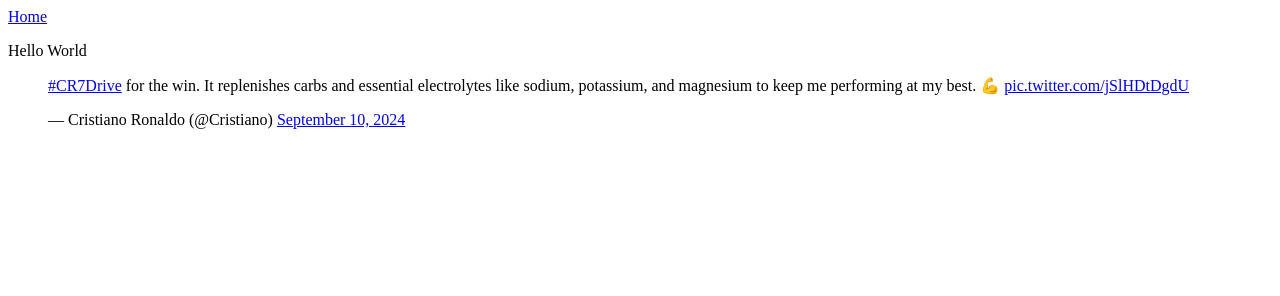
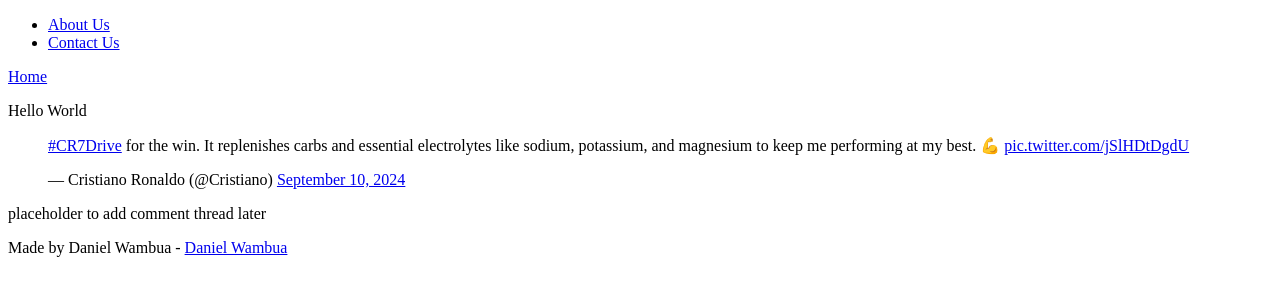
Before and after one commit to Danteushindi/My_First_Portfolio, a plain HTML site: page html_basic/tweets.html in a window 1280 px wide. Drawn offline with Linux system fonts and the light colour scheme.

Commit message:
edited index and tweets.html files by adding header,main & footer

```diff
--- a/html_basic/tweets.html
+++ b/html_basic/tweets.html
@@ -6,8 +6,26 @@
         <meta name="viewport" content="width=device-width, initial-scale=1.0">
     </head>
     <body>
-     <a href="index.html" target="_blank">Home</a>
-     <p>Hello World</p>
-     <blockquote class="twitter-tweet"><p lang="en" dir="ltr"><a href="https://twitter.com/hashtag/CR7Drive?src=hash&amp;ref_src=twsrc%5Etfw">#CR7Drive</a> for the win. It replenishes carbs and essential electrolytes like sodium, potassium, and magnesium to keep me performing at my best. 💪 <a href="https://t.co/jSlHDtDgdU">pic.twitter.com/jSlHDtDgdU</a></p>&mdash; Cristiano Ronaldo (@Cristiano) <a href="https://twitter.com/Cristiano/status/1833569093217357984?ref_src=twsrc%5Etfw">September 10, 2024</a></blockquote> <script async src="https://platform.twitter.com/widgets.js" charset="utf-8"></script>
+        <header>
+            <nav>
+                <ul>
+                    <li><a href="about.html" target="_blank">About Us</a></li>
+                    <li><a href="contact.html" target="_blank">Contact Us</a></li>
+                </ul>
+            </nav>
+        </header>
+        <main>
+            <article>
+                <a href="index.html" target="_blank">Home</a>
+                <p>Hello World</p>
+                <blockquote class="twitter-tweet"><p lang="en" dir="ltr"><a href="https://twitter.com/hashtag/CR7Drive?src=hash&amp;ref_src=twsrc%5Etfw">#CR7Drive</a> for the win. It replenishes carbs and essential electrolytes like sodium, potassium, and magnesium to keep me performing at my best. 💪 <a href="https://t.co/jSlHDtDgdU">pic.twitter.com/jSlHDtDgdU</a></p>&mdash; Cristiano Ronaldo (@Cristiano) <a href="https://twitter.com/Cristiano/status/1833569093217357984?ref_src=twsrc%5Etfw">September 10, 2024</a></blockquote> <script async src="https://platform.twitter.com/widgets.js" charset="utf-8"></script>
+            </article>
+            <aside>
+                <p>placeholder to add comment thread later</p>
+            </aside>
+        </main>
+        <footer>
+            <p>Made by Daniel Wambua - <a href="https://myaccount.safaricom.co.ke/" target="_blank">Daniel Wambua</a></p>
+        </footer>
     </body>
 </html>
```
Also changed, not shown: html_basic/index.html (+18 -0 lines).
